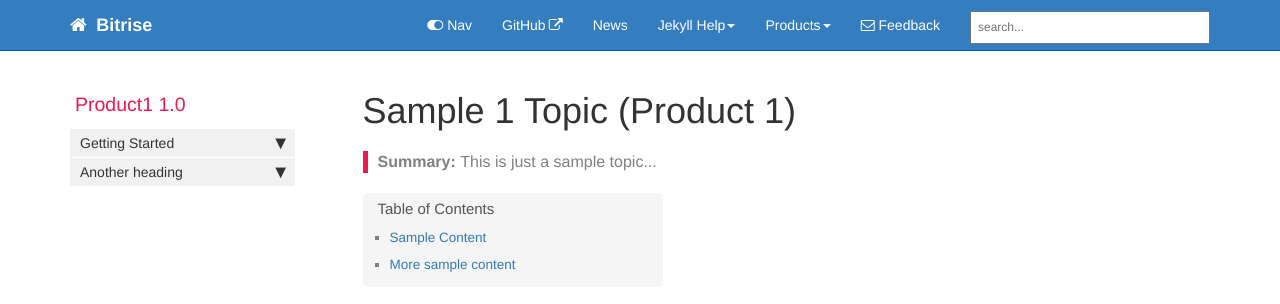
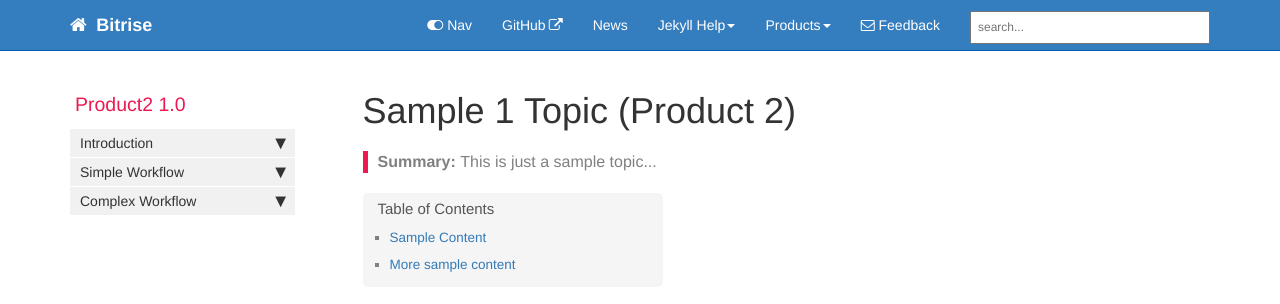
Before and after one commit to si0rac/jekyll-doc-theme, a Jekyll site: the page built from pages/product2/p1_sample1.md, in a window 1280 px wide. Shown: the top 304 px of the page. Built offline with Jekyll 4.4.1, drawn with Linux system fonts in a browser that asks for light colours; nearby versions of some CDN libraries; comment, search, counter and statistics services are not loaded.

Commit message:
experimenting with frontmatter

```diff
--- a/pages/product2/bitrise_whatis.markdown
+++ b/pages/product2/bitrise_whatis.markdown
@@ -1,11 +1,8 @@
 ---
-layout: post
 title: What is Bitrise
-date: '2018-05-01T13:12:52+02:00'
 thumbnail: /images/uploads/steve-on-skype.gif
-sidebar: product1_sidebar
+sidebar: product2_sidebar
 permalink: bitrise_whatis.html
-summary: "Bitrise is a Continous Delivery and Integration Platform, focused on mobile app development."
 ---
 
 In short __Bitrise__ is a [Continuous Integration](https://en.wikipedia.org/wiki/Continuous_integration)
--- a/pages/product2/p1_sample1.md
+++ b/pages/product2/p1_sample1.md
@@ -1,10 +1,10 @@
 ---
-title: Sample 1 Topic (Product 1)
+title: Sample 1 Topic (Product 2)
 keywords: sample
 summary: "This is just a sample topic..."
-sidebar: product1_sidebar
+sidebar: product2_sidebar
 permalink: p1_sample1.html
-folder: product1
+folder: product2
 ---
 
 ## Sample Content
```
